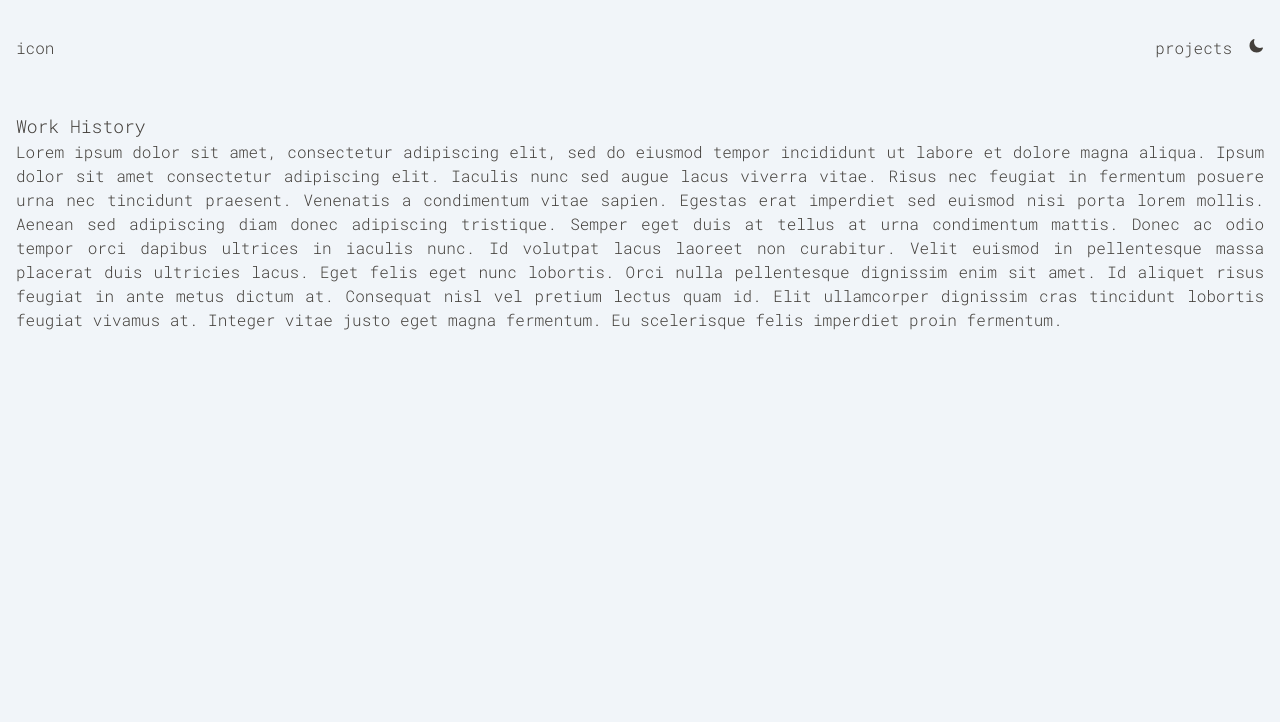
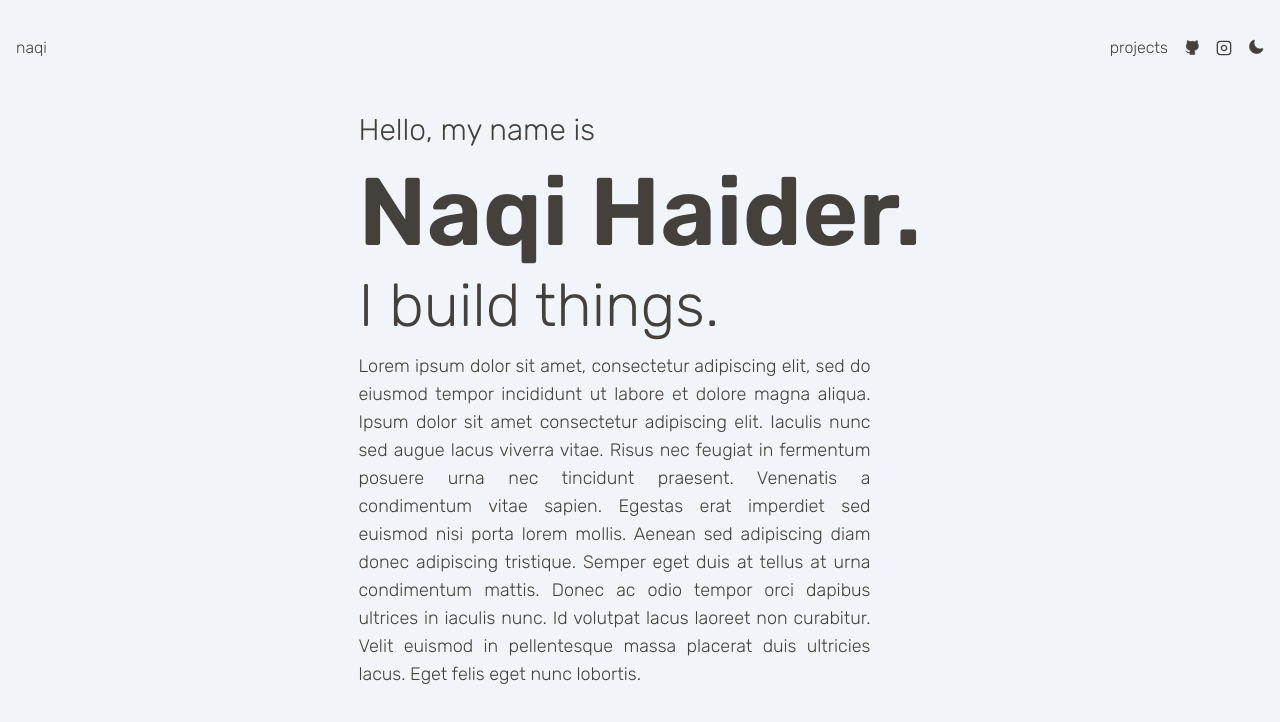
Before and after one commit to alderon07/my-website, a Next.js app in the folder frontend/: page / in a window 1280 px wide. Shown: the top 722 px of the page. Built offline with nearby package versions, Linux system fonts and the light colour scheme.

Commit message:
made the about me section and fixed the theme btn alignment

```diff
--- a/frontend/package.json
+++ b/frontend/package.json
@@ -9,6 +9,7 @@
     "lint": "next lint"
   },
   "dependencies": {
+    "@heroicons/react": "^2.0.13",
     "@next/font": "^13.0.5",
     "@types/node": "18.11.9",
     "eslint": "8.28.0",
--- a/frontend/src/components/navbar/Navbar.tsx
+++ b/frontend/src/components/navbar/Navbar.tsx
@@ -1,8 +1,9 @@
-import { React } from "react";
+import React from "react";
 import type { ReactNode } from "react";
 import Image from "next/image";
 import { useTheme } from "next-themes";
 import Link from "next/link";
+import { MoonIcon, SunIcon } from "@heroicons/react/24/solid";
 
 type LayoutProps = { children: ReactNode };
 
@@ -13,58 +14,66 @@ export default function Navbar({ children }: LayoutProps) {
 
   return (
     <div>
-      <nav className="flex justify-between self-center text-md lowercase h-24 px-4 rounded container">
-        <span className="self-center">
-          <Link href="/">icon</Link>
+      <nav className="flex justify-between items-center text-md lowercase h-24 rounded container">
+        <span>
+          <Link href="/">NAQI</Link>
         </span>
-        <ul className="flex justify-center items-center list-none gap-4">
-          {/* <li className={`${style} hover:scale-105`}>
-          <a href="">About</a>
-        </li> */}
+        <span>
+          <ul className="flex list-none gap-4 items-center">
             <li className={`${style} hover:scale-105`}>
               <Link href="/projects">Projects</Link>
             </li>
-          <li className={`${style} hover:scale-110`}>
+            {/*TODO: Make this into a component */}
+            <li id="github" className={`${style} hover:scale-110`}>
+              <Link href="https://github.com/alderon07" target="_blank">
+                <svg
+                  xmlns="http://www.w3.org/2000/svg"
+                  role="img"
+                  viewBox="0 0 24 24"
+                  fill="currentColor"
+                  className="w-4 h-4 stroke-current stoke-2"
+                >
+                  <title>Github</title>
+                  <path d="M9 19c-5 1.5-5-2.5-7-3m14 6v-3.87a3.37 3.37 0 0 0-.94-2.61c3.14-.35 6.44-1.54 6.44-7A5.44 5.44 0 0 0 20 4.77 5.07 5.07 0 0 0 19.91 1S18.73.65 16 2.48a13.38 13.38 0 0 0-7 0C6.27.65 5.09 1 5.09 1A5.07 5.07 0 0 0 5 4.77a5.44 5.44 0 0 0-1.5 3.78c0 5.42 3.3 6.61 6.44 7A3.37 3.37 0 0 0 9 18.13V22"></path>
+                </svg>
+              </Link>
+            </li>
+            <li id='instagram' className={`${style} hover:scale-110`}>
+              <Link href="https://www.instagram.com/sadasspanda" target="_blank">
+                <svg
+                  xmlns="http://www.w3.org/2000/svg"
+                  role="img"
+                  viewBox="0 0 24 24"
+                  fill="none"
+                  className="h-4 w-4 stroke-current stroke-2"
+                >
+                  <title>Instagram</title>
+                  <rect x="2" y="2" width="20" height="20" rx="5" ry="5"></rect>
+                  <path d="M16 11.37A4 4 0 1 1 12.63 8 4 4 0 0 1 16 11.37z"></path>
+                  <line x1="17.5" y1="6.5" x2="17.51" y2="6.5"></line>
+                </svg>
+              </Link>
+            </li>
+            <li className={`${style} hover:scale-110 place-content-center`}>
               <button
+                className="pt-1"
                 onClick={() => {
                   const mode = theme === "light" ? "dark" : "light";
                   setTheme(mode);
                 }}
               >
                 <span className="hidden dark:inline">
-                <svg
-                  xmlns="http://www.w3.org/2000/svg"
-                  fill="none"
-                  viewBox="0 0 24 24"
-                  stroke-width="1.5"
-                  stroke="currentColor"
-                  class="w-4 h-4 stroke-2"
-                >
-                  <path
-                    stroke-linecap="round"
-                    stroke-linejoin="round"
-                    d="M21.752 15.002A9.718 9.718 0 0118 15.75c-5.385 0-9.75-4.365-9.75-9.75 0-1.33.266-2.597.748-3.752A9.753 9.753 0 003 11.25C3 16.635 7.365 21 12.75 21a9.753 9.753 0 009.002-5.998z"
-                  />
-                </svg>
+                  <SunIcon className="h-4 w-4 stroke-current" />
                 </span>
                 <span className="dark:hidden">
-                <svg
-                  xmlns="http://www.w3.org/2000/svg"
-                  viewBox="0 0 24 24"
-                  fill="currentColor"
-                  class="w-4 h-4 stroke-2"
-                >
-                  <path
-                    fill-rule="evenodd"
-                    d="M9.528 1.718a.75.75 0 01.162.819A8.97 8.97 0 009 6a9 9 0 009 9 8.97 8.97 0 003.463-.69.75.75 0 01.981.98 10.503 10.503 0 01-9.694 6.46c-5.799 0-10.5-4.701-10.5-10.5 0-4.368 2.667-8.112 6.46-9.694a.75.75 0 01.818.162z"
-                    clip-rule="evenodd"
-                  />
-                </svg>
+                  <MoonIcon className="h-4 w-4 stroke-current" />
                 </span>
               </button>
             </li>
           </ul>
+        </span>
       </nav>
+
       {children}
     </div>
   );
--- a/frontend/src/pages/_app.tsx
+++ b/frontend/src/pages/_app.tsx
@@ -1,18 +1,20 @@
 import "../../styles/globals.css";
+import React from "react";
 import type { AppProps } from "next/app";
 import { ThemeProvider } from "next-themes";
-import { Roboto_Mono } from "@next/font/google";
+import { Rubik } from "@next/font/google";
 import Navbar from "../components/navbar/Navbar";
 
-const nunito = Roboto_Mono({
-  variable: "--font-robotoMono",
+const rubik = Rubik({
+  variable: "--font-rubik",
+  subsets: ["latin"],
 });
 
 export default function App({ Component, pageProps }: AppProps) {
   return (
     <ThemeProvider attribute="class">
-      <main className={`${nunito.variable} font-robotoMono`}>
-        <div className="container h-screen mx-auto font-light font-mono bg-slate-100 text-stone-700 dark:bg-slate-900 dark:text-slate-300">
+      <main className={`${rubik.variable} font-rubik`}>
+        <div className={`px-4 container h-screen mx-auto font-light font-mono bg-slate-100 text-stone-700 dark:bg-slate-900 dark:text-slate-300`}>
           <Navbar>
             <Component {...pageProps} />
           </Navbar>
--- a/frontend/src/pages/index.tsx
+++ b/frontend/src/pages/index.tsx
@@ -5,10 +5,13 @@ import Navbar from "../components/navbar/Navbar";
 
 export default function Home() {
   return (
-    <main className="px-4 py-4 text-justify">
-      <section>
-        <h2 className="text-lg">Work History</h2>
-        <p>
+    <main className="py-4">
+      <div className="flex max-w-screen justify-center">
+        <section className="space-y-4">
+            <h6 className="text-lg md:text-2xl lg:text-3xl">Hello, my name is</h6>
+            <h1 className="text-5xl md:text-6xl lg:text-8xl font-semibold">Naqi Haider.</h1>
+            <h2 className="text-4xl md:text-5xl lg:text-6xl">I build things.</h2>
+            <p className="text-md lg:text-lg text-justify max-w-lg">
               Lorem ipsum dolor sit amet, consectetur adipiscing elit, sed do
               eiusmod tempor incididunt ut labore et dolore magna aliqua. Ipsum
               dolor sit amet consectetur adipiscing elit. Iaculis nunc sed augue
@@ -19,13 +22,10 @@ export default function Home() {
               condimentum mattis. Donec ac odio tempor orci dapibus ultrices in
               iaculis nunc. Id volutpat lacus laoreet non curabitur. Velit euismod
               in pellentesque massa placerat duis ultricies lacus. Eget felis eget
-          nunc lobortis. Orci nulla pellentesque dignissim enim sit amet. Id
-          aliquet risus feugiat in ante metus dictum at. Consequat nisl vel
-          pretium lectus quam id. Elit ullamcorper dignissim cras tincidunt
-          lobortis feugiat vivamus at. Integer vitae justo eget magna fermentum.
-          Eu scelerisque felis imperdiet proin fermentum.
+              nunc lobortis.
             </p>
         </section>
+      </div>
     </main>
   );
 }
--- a/frontend/tailwind.config.js
+++ b/frontend/tailwind.config.js
@@ -11,7 +11,7 @@ module.exports = {
   theme: {
     extend: {
       fontFamily: {
-        mono: ['var(--font-robotoMono)', ...fontFamily.mono],
+        mono: ['var(--font-rubik)', ...fontFamily.mono],
       },
     },
   },
```
Also changed, not shown: frontend/.pnp.cjs, 1 other file (tests, documents, lock files or other folders). Lines whose indentation alone changed are shown as unchanged.
